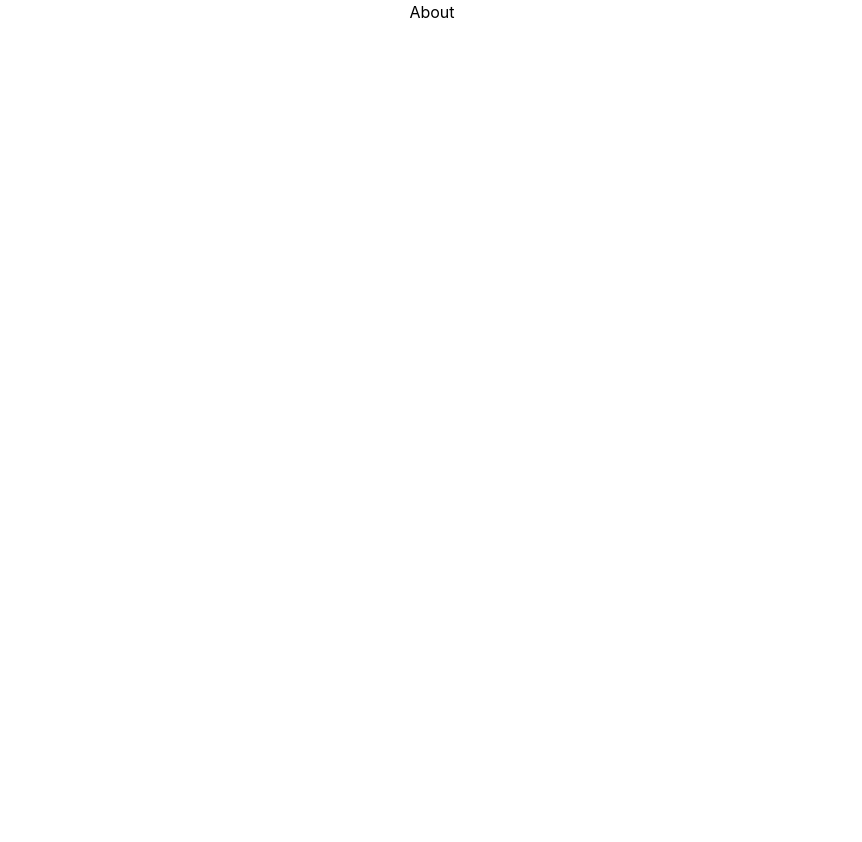
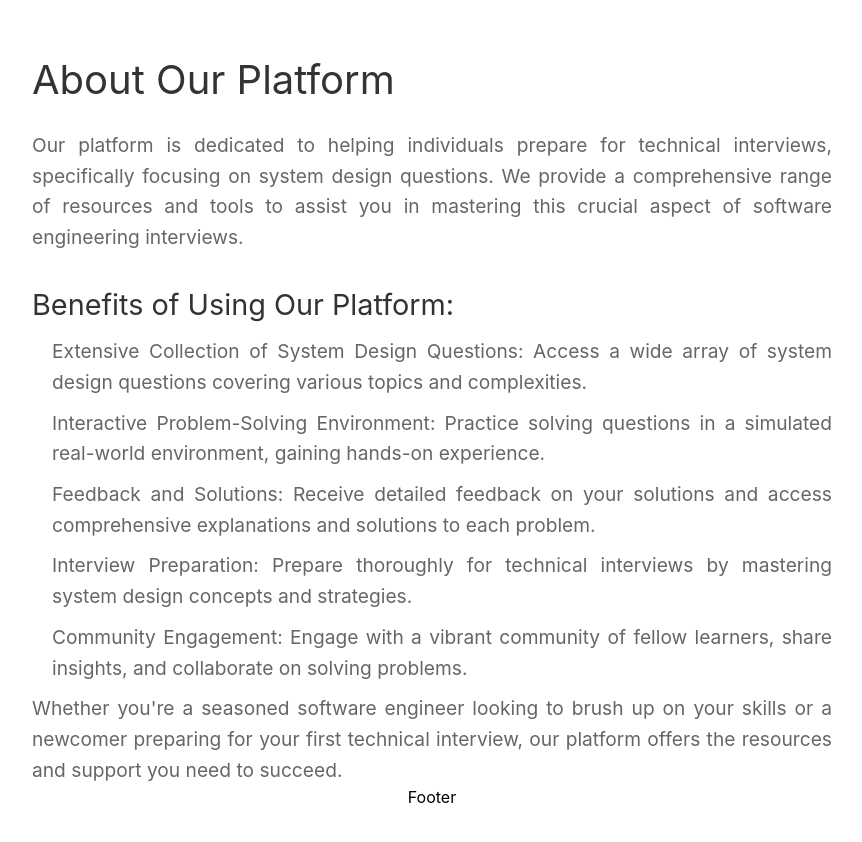
Before and after one commit to PDhvanik/CrackIt-App, a React (Vite) app: page /about in a window 1280 px wide. Shown: the top 842 px of the page, without its empty margins (208-1070 px from the left). Before the commit the page ends 800 px from the top, so only its background shows below. Built offline with nearby package versions, Linux system fonts and the light colour scheme.

Commit message:
About component content added

```diff
--- a/src/App.css
+++ b/src/App.css
@@ -241,3 +241,64 @@ input[type="password"] {
   width: 100%;
   overflow: hidden;
 }
+
+.about-container {
+  padding: 50px;
+  animation: fadeIn 1s ease;
+}
+
+.about-content {
+  max-width: 800px;
+  margin: 0 auto;
+  text-align: justify;
+}
+
+.about-container {
+  padding: 50px;
+  animation: fadeIn 1s ease;
+}
+
+.about-content {
+  max-width: 800px;
+  margin: 0 auto;
+  text-align: justify;
+}
+
+.about-content h2 {
+  color: #333;
+  font-size: 2.5rem;
+  margin-bottom: 20px;
+}
+
+.about-content p {
+  color: #666;
+  font-size: 1.2rem;
+  line-height: 1.6;
+}
+
+.about-content h3 {
+  color: #333;
+  font-size: 1.8rem;
+  margin-top: 30px;
+  margin-bottom: 10px;
+}
+
+.benefits-list {
+  padding-left: 20px;
+}
+
+.benefits-list li {
+  color: #666;
+  font-size: 1.2rem;
+  line-height: 1.6;
+  margin-bottom: 10px;
+}
+
+@keyframes fadeIn {
+  from {
+    opacity: 0;
+  }
+  to {
+    opacity: 1;
+  }
+}
--- a/src/component/About.tsx
+++ b/src/component/About.tsx
@@ -1,11 +1,31 @@
-import React from 'react'
+import React from 'react';
+import Footer from './Footer';
 
 const About = () => {
    return (
-      <div>
-         About
+      <>
+         <div className="about-container">
+         <div className="about-content">
+            <h2>About Our Platform</h2>
+            <p>
+               Our platform is dedicated to helping individuals prepare for technical interviews, specifically focusing on system design questions. We provide a comprehensive range of resources and tools to assist you in mastering this crucial aspect of software engineering interviews.
+            </p>
+            <h3>Benefits of Using Our Platform:</h3>
+            <ul className="benefits-list">
+               <li>Extensive Collection of System Design Questions: Access a wide array of system design questions covering various topics and complexities.</li>
+               <li>Interactive Problem-Solving Environment: Practice solving questions in a simulated real-world environment, gaining hands-on experience.</li>
+               <li>Feedback and Solutions: Receive detailed feedback on your solutions and access comprehensive explanations and solutions to each problem.</li>
+               <li>Interview Preparation: Prepare thoroughly for technical interviews by mastering system design concepts and strategies.</li>
+               <li>Community Engagement: Engage with a vibrant community of fellow learners, share insights, and collaborate on solving problems.</li>
+            </ul>
+            <p>
+               Whether you're a seasoned software engineer looking to brush up on your skills or a newcomer preparing for your first technical interview, our platform offers the resources and support you need to succeed.
+            </p>
+         </div>
+         <Footer />
       </div>
-   )
-}
+      </>
+   );
+};
 
-export default About
+export default About;
--- a/src/component/CodeEditor.tsx
+++ b/src/component/CodeEditor.tsx
@@ -2,9 +2,9 @@ import React from 'react'
 
 const CodeEditor = () => {
    return (
-      <div>
+      <>
 
-      </div>
+      </>
    )
 }
 
```
